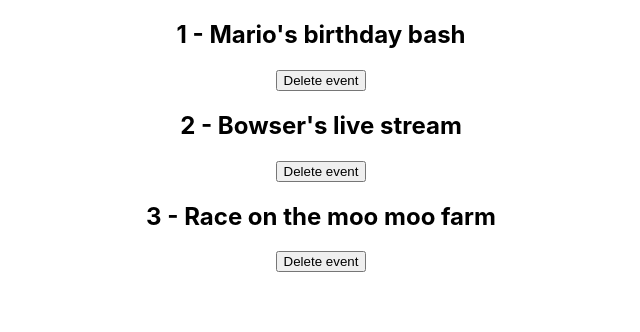
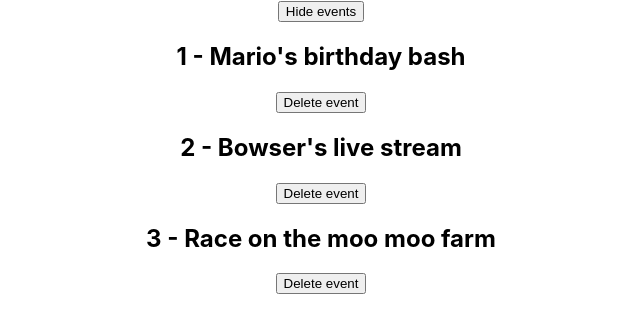
Before and after one commit to dselasea/my-first-react-app, a React (Create React App) app: page / in a window 1280 px wide. Shown: the top 332 px of the page, without its empty margins (319-959 px from the left). Built offline with nearby package versions, Linux system fonts and the light colour scheme.

Commit message:
Conditional rendering and templates

```diff
--- a/src/App.js
+++ b/src/App.js
@@ -2,11 +2,14 @@
 import {useState} from 'react';
 
 function App() {
+  const [showEvents, setShowEvents] = useState(true);
   const [events, setEvents] = useState([
     {title: "Mario's birthday bash", id: 1},
     {title: "Bowser's live stream", id: 2},
     {title: "Race on the moo moo farm", id: 3},
   ]);
+
+  console.log(showEvents);
 
   const handleClick = (id) => {
     setEvents((prevEvents) => {
@@ -18,7 +21,14 @@
 
   return (
     <div className="App">
-      {events.map((event, index) => (
+      {showEvents && (<div>
+        <button onClick={() => setShowEvents(false)}>Hide events</button>
+      </div>)}
+      {!showEvents && <div>
+        <button onClick={() => setShowEvents(true)}>Show events</button>
+      </div>}
+
+      {showEvents && events.map((event, index) => (
         <div key={event.id}>
           <h2>{index + 1} - {event.title}</h2>
           <button onClick={() => {handleClick(event.id)}}>Delete event</button>
```
